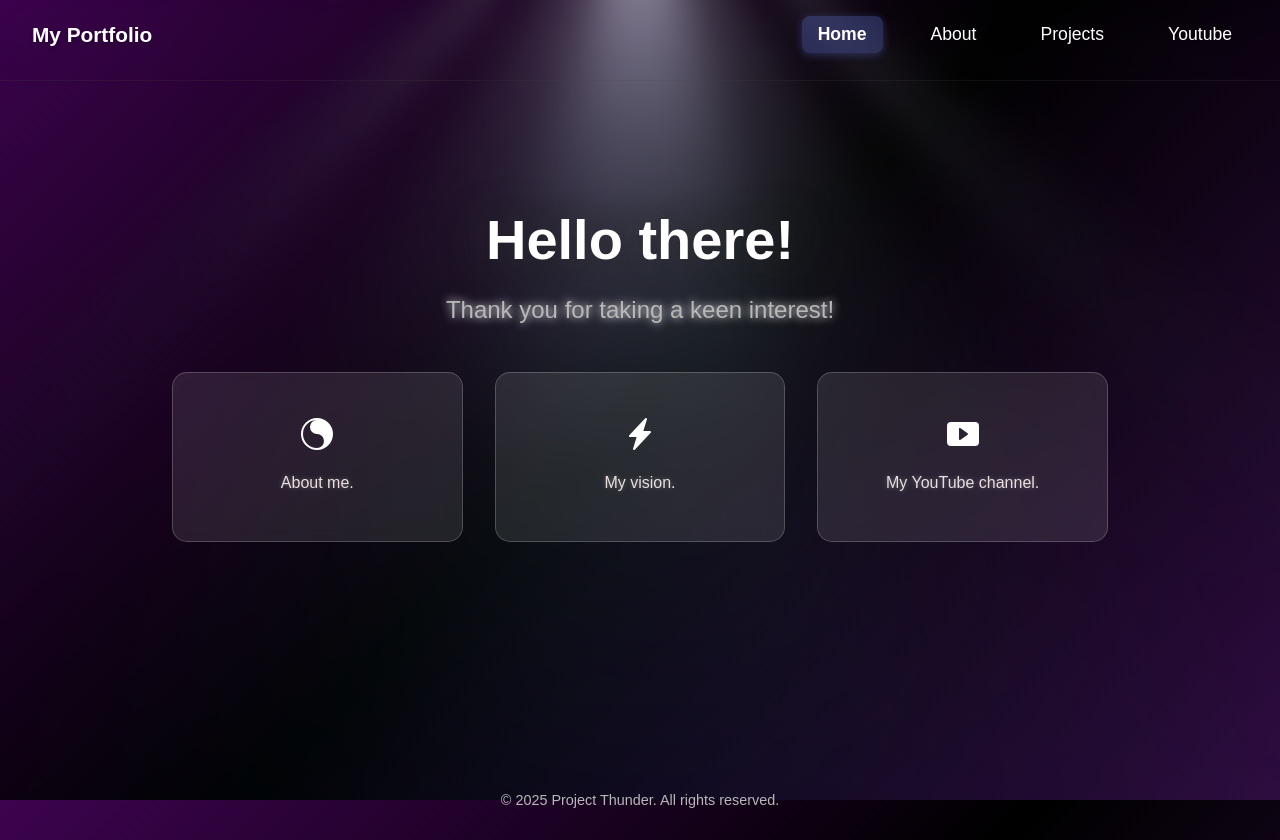
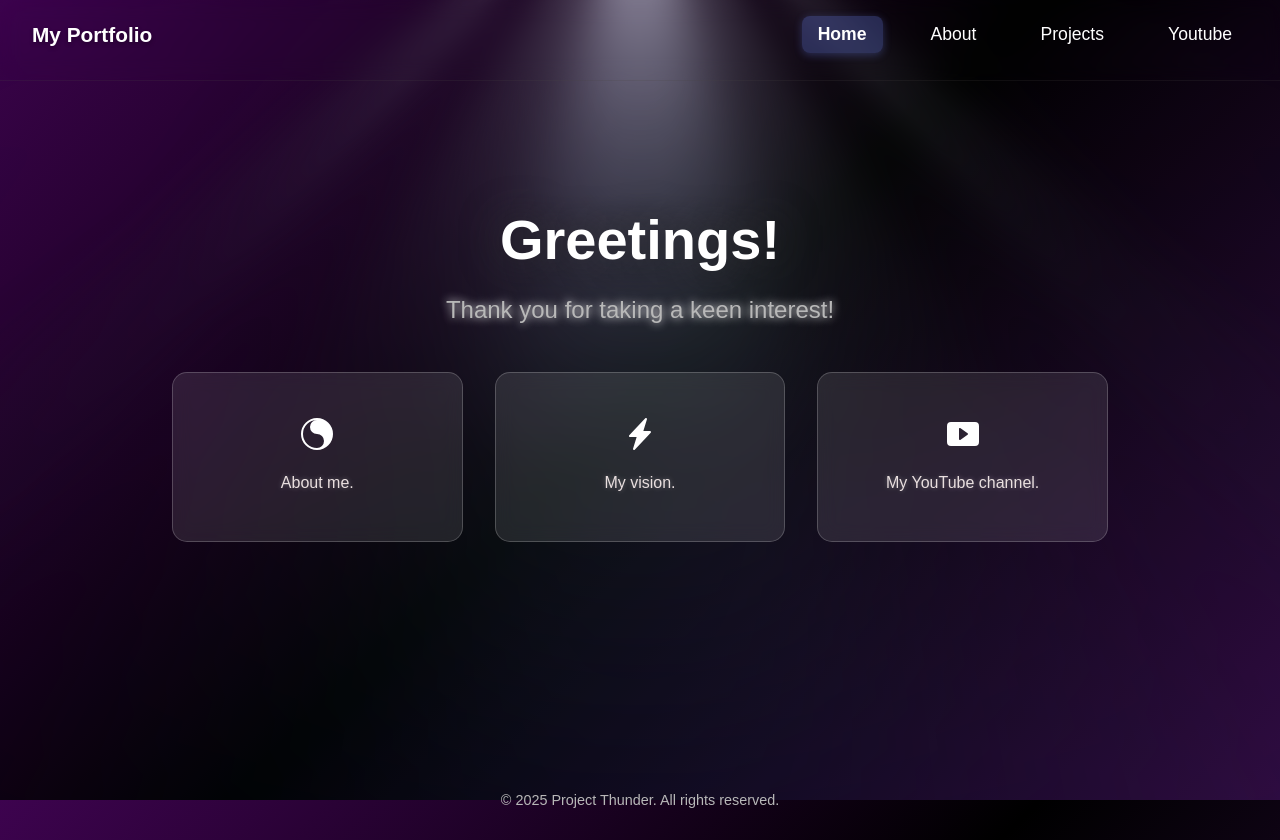
Before and after one commit to exiledftw/react-portfolio, a React (Vite) app: page / in a window 1280 px wide. Built offline with nearby package versions, Linux system fonts and the light colour scheme.

Commit message:
Changed hello there to greetings.

```diff
--- a/src/pages/Home.jsx
+++ b/src/pages/Home.jsx
@@ -14,7 +14,7 @@ function Home() {
       <div className="page-container">
         <div className="home">
           <div className="home-container">
-            <h1 className="home-title">Hello there!</h1>
+            <h1 className="home-title">Greetings!</h1>
             <p className="home-subtitle">Thank you for taking a keen interest!</p>
 
             {/* Cards row */}
```
